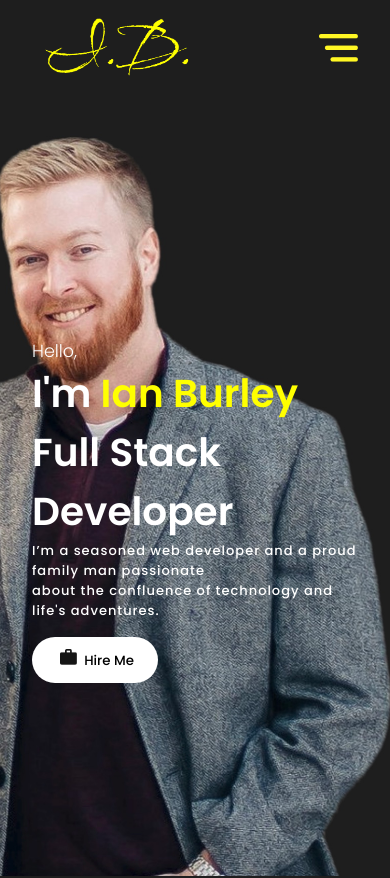
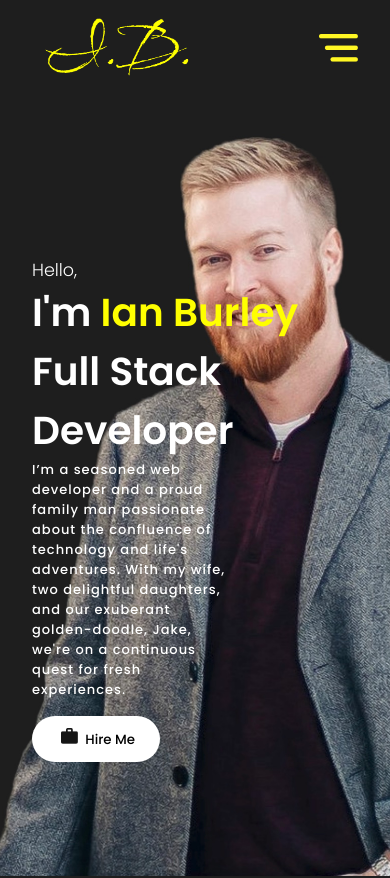
Before and after one commit to iburley33/bww-portfolio, a React (Create React App) app: page / in a window 390 px wide. Shown: the top 878 px of the page. Built offline with nearby package versions, Linux system fonts and the light colour scheme.

Commit message:
finishing touches

```diff
--- a/src/components/contact/Contact.jsx
+++ b/src/components/contact/Contact.jsx
@@ -30,7 +30,7 @@ const Contact = () => {
                     <input type='text' name="user_name" className='name' placeholder='Your Name' />
                     <input type="email" name="user_email" className="email" placeholder='Your Email' />
                     <textarea className='msg' name="message" rows="5" placeholder='Your Message'></textarea>
-                    <button type='submit' value='Send' className="submitBtn">Submit</button>
+                    <button type='submit' className="submitBtn">Submit</button>
                 </form>
                 <div id="socials">
                     <p className='socialDesc'>
--- a/src/components/contact/contact.css
+++ b/src/components/contact/contact.css
@@ -76,7 +76,11 @@
     background: white;
     border: none;
     padding: 0.75rem 3.5rem;
-    border-radius: 1rem;
+    border-radius: 2rem;
     margin: 2rem;
 
 }
+.submitBtn:hover {
+    cursor: pointer;
+
+}
--- a/src/components/intro/Intro.jsx
+++ b/src/components/intro/Intro.jsx
@@ -1,6 +1,5 @@
 import React from 'react';
 import './intro.css';
-import { Link } from 'react-scroll';
 import btnImg from '../../assets/hireme.png';
 import bg from '../../assets/self.jpg';
 
@@ -11,12 +10,11 @@ const Intro = () => {
                 <span className='hello'>Hello,</span>
                 <span className='introText'>I'm <span className='introName'>Ian Burley</span><br />Full Stack Developer</span>
                 <p className='introPara'>
-                    I’m a seasoned web developer and a proud family man passionate <br /> about the confluence of technology and life's adventures.
+                    I’m a seasoned web developer and a proud family man passionate about the confluence of technology and life's adventures. With my wife, two delightful daughters, and our exuberant golden-doodle, Jake, we're on a continuous quest for fresh experiences.
                 </p>
-                <Link>
-                    <button className='hireBtn'><img src={btnImg} alt='hire me' className='btnImg'></img> Hire Me</button>
-                </Link>
-
+                <a href='/resume.pdf' download>
+                <button className='hireBtn'><img src={btnImg} alt='hire me' className='btnImg' /> Hire Me</button>
+                </a>
             </div>
             <img src={bg} alt='profile' className='bg' />
         </section>
--- a/src/components/intro/intro.css
+++ b/src/components/intro/intro.css
@@ -46,6 +46,7 @@
     font-weight: 500;
     text-align: left;
     letter-spacing: 1px;
+    max-width: 30rem;
 
 }
 
@@ -55,7 +56,12 @@
     padding: 0.75rem 1.5rem;
     border: none;
     border-radius: 2rem;
+    width: 8rem;
 
+}
+
+.hireBtn:hover {
+    cursor: pointer;
 }
 
 .btnImg{
@@ -63,8 +69,15 @@
     margin: 0 0.25rem;
     height: 1rem;
 }
+.introContent a {
+    width: 8rem;
+    height: 5rem;
+}
+.introContent a:hover {
+    cursor: auto;
+}
 
-@media screen and (max-width:840px) {
+@media screen and (max-width:940px) {
     .bg {
         right: -18vw;
 
@@ -79,8 +92,11 @@
 
 @media screen and (max-width:520px) {
     .bg {
-        right: -3vw;
+        right: -50vw;
 
 
     }
+    .introPara {
+        width: 60%;
+    }
 }
--- a/src/components/navbar/navbar.css
+++ b/src/components/navbar/navbar.css
@@ -38,6 +38,9 @@
     justify-content: center;
     padding: 0 1rem;
     border-radius: 2rem;
+}
+.desktopMenuBtn:hover {
+    cursor: pointer;
 }
 
 .desktopMenuImg {
--- a/src/components/portfolio/portfolio.css
+++ b/src/components/portfolio/portfolio.css
@@ -32,6 +32,10 @@
     flex-wrap: wrap;
 }
 
+.worksImgs a:hover {
+    cursor: auto;
+}
+
 .worksImg {
     object-fit: cover;
     width: 15rem;
@@ -40,7 +44,8 @@
     border-radius: 0.5rem;
 
 }
-.work{
+
+.work {
     background: rgb(50, 50, 50);
     color: white;
     display: flex;
@@ -54,17 +59,23 @@
     justify-content: center;
     padding-inline: 2rem;
 }
+
+.work:hover {
+    cursor: pointer;
+}
+
 .work h3 {
     color: white;
 }
+
 @media screen and (max-width:970px) {
-    .work{
+    .work {
         max-width: 70vw;
     }
 }
 
 @media screen and (max-width:520px) {
-    .work{
+    .work {
         margin: 1rem auto;
         max-width: 80%;
     }
--- a/src/components/resume/Resume.jsx
+++ b/src/components/resume/Resume.jsx
@@ -1,6 +1,5 @@
 import React from 'react';
 import './resume.css';
-import { Link } from 'react-scroll';
 import js from '../../assets/logo-js.png';
 import btnImg from '../../assets/hireme.png';
 import react from '../../assets/logo-react.png';
@@ -131,9 +130,9 @@ const Resume = () => {
                     </div>
                 </div>
             </div>
-            <Link>
+            <a href='/resume.pdf' download >
                 <button className='resumeBtn'><img src={btnImg} alt='resume button' className='btnImg2'></img> Download Resume</button>
-            </Link>
+            </a>
         </section >
     )
 }
--- a/src/components/resume/resume.css
+++ b/src/components/resume/resume.css
@@ -80,6 +80,9 @@
     margin: 0.5rem;
     margin-bottom: 1rem;
 }
+.resumeBtn {
+    cursor: pointer;
+}
 .btnImg2{
     object-fit: cover;
     margin: 0 0.25rem;
@@ -87,6 +90,9 @@
     justify-content: center;
     align-items: center;
     margin: 1rem;
+}
+#resume a{
+    cursor: auto;
 }
 
 @media screen and (max-width:720px) {
```
Also changed, not shown: 1 other file (tests, documents, lock files or other folders).
